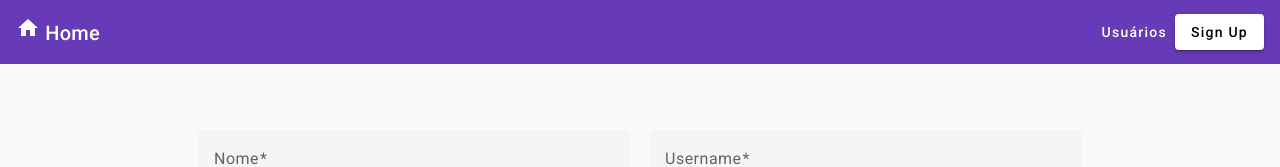
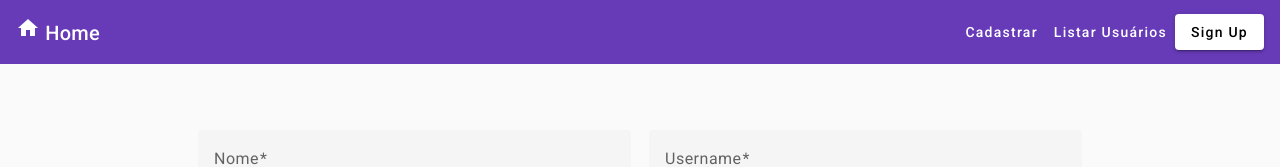
Before and after one commit to andersonhsporto/user-front, an Angular app: page /home in a window 1280 px wide. Shown: the top 167 px of the page. Built offline with nearby package versions, Linux system fonts and the light colour scheme.

Commit message:
Refactor: button update

```diff
--- a/src/app/shared/nav-bar/nav-bar.component.html
+++ b/src/app/shared/nav-bar/nav-bar.component.html
@@ -1,10 +1,11 @@
 <mat-toolbar color="primary" class="mat-elevation-z8">
-  <span><mat-icon>home</mat-icon> Home</span>
+  <span><mat-icon routerLink="/home">home</mat-icon> Home</span>
   <div class="spacer"></div>
 
   <!-- <a mat-button routerLink="home" >Home</a>
   <a mat-button routerLink="about" >About</a>
   <a mat-button routerLink="services" >Services</a> -->
-  <a mat-button >Usuários</a>
+  <a mat-button routerLink="/home" routerLinkActive="active">Cadastrar </a>
+  <a mat-button routerLink="/list" routerLinkActive="active">Listar Usuários</a>
   <a mat-raised-button >Sign Up</a>
 </mat-toolbar>
--- a/src/app/shared/shared.module.ts
+++ b/src/app/shared/shared.module.ts
@@ -9,6 +9,7 @@ import { MatMenuModule } from '@angular/material/menu';
 import { MatSidenavModule } from '@angular/material/sidenav';
 import { MatToolbarModule } from '@angular/material/toolbar';
 import { NavBarComponent } from './nav-bar/nav-bar.component';
+import { RouterModule } from '@angular/router';
 
 @NgModule({
   declarations: [NavBarComponent],
@@ -22,6 +23,7 @@ import { NavBarComponent } from './nav-bar/nav-bar.component';
     MatDividerModule,
     MatListModule,
     MatExpansionModule,
+    RouterModule,
   ],
   exports: [NavBarComponent],
 })
```
